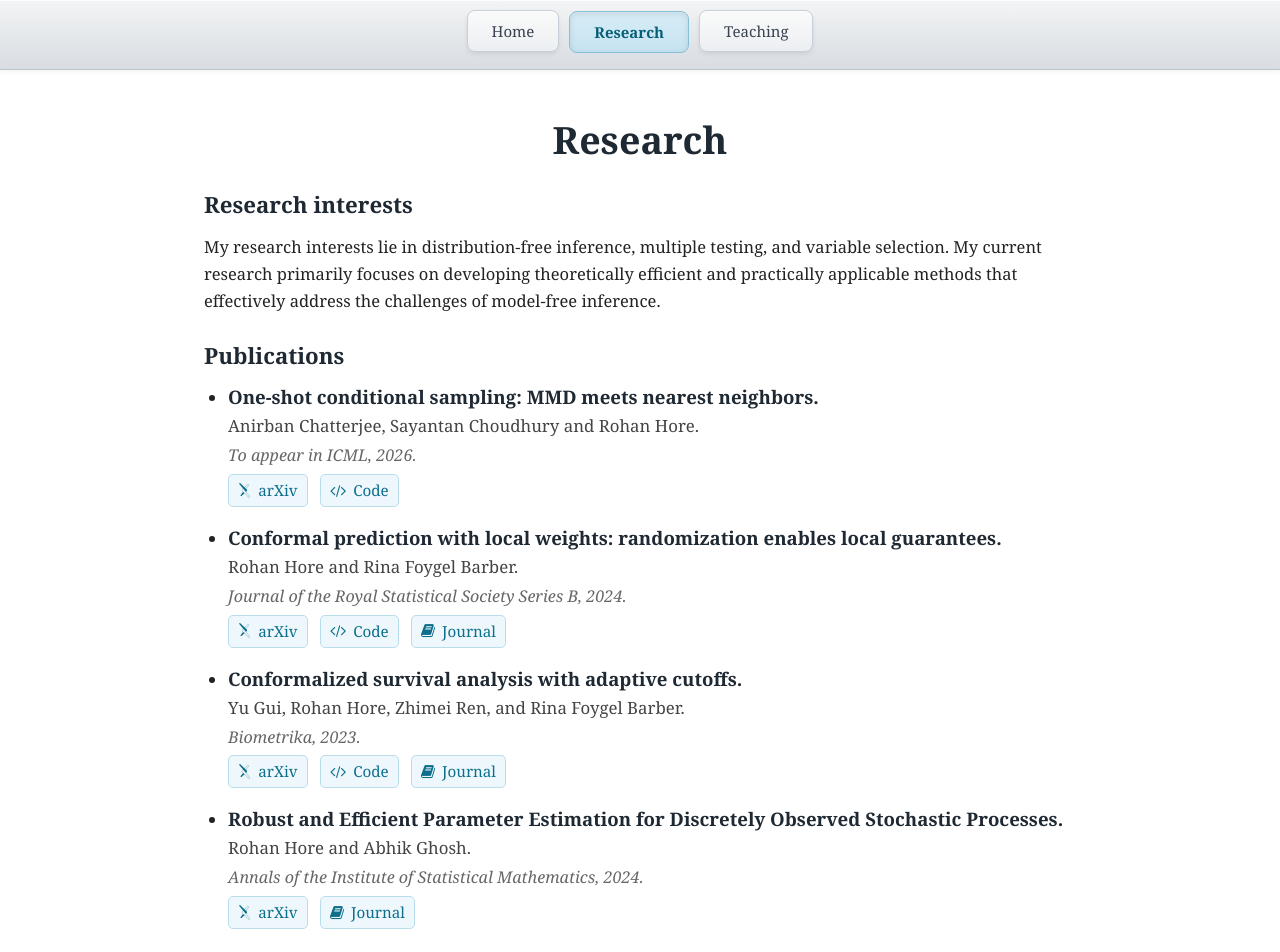
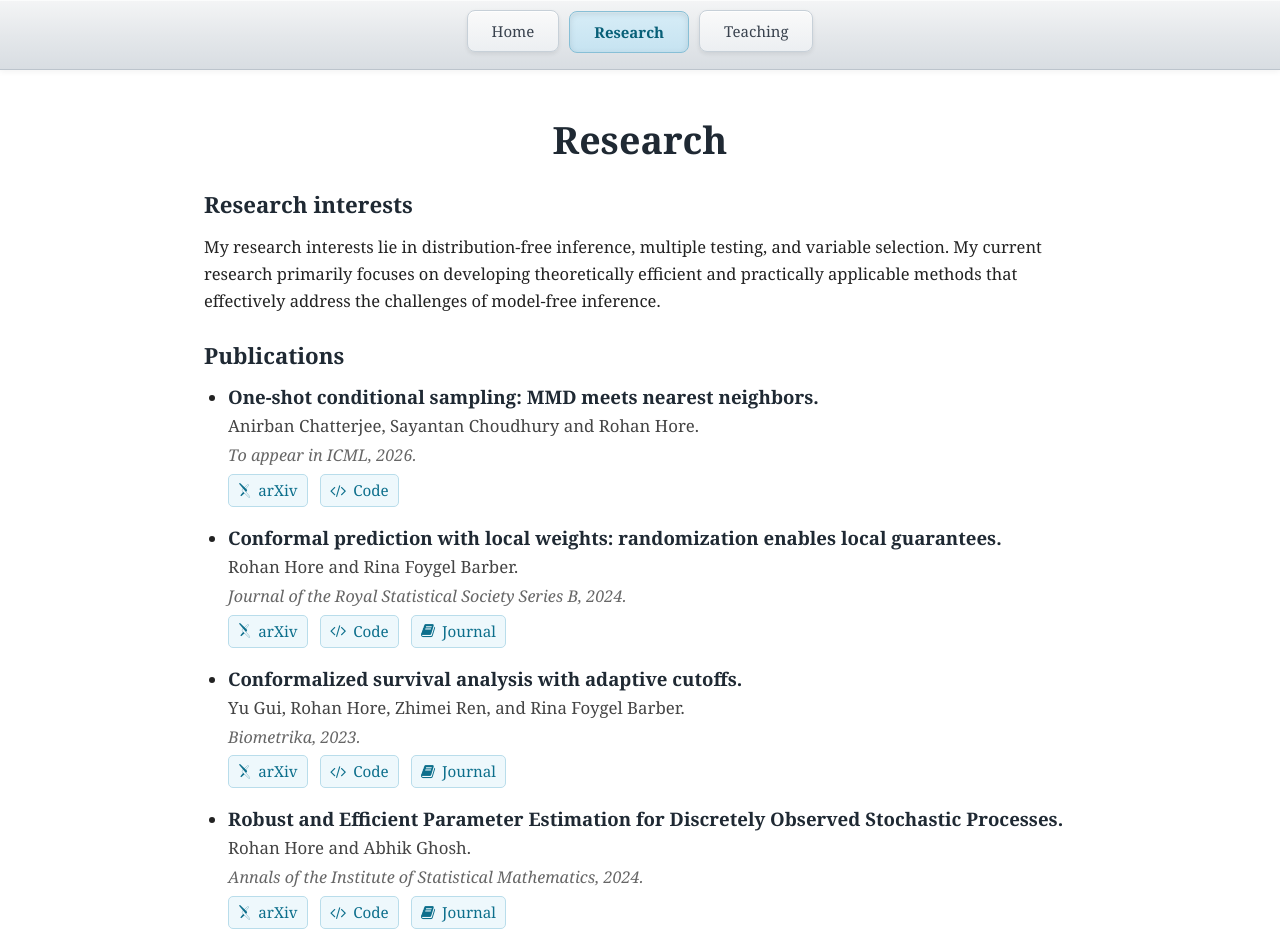
Before and after one commit to rohanhore/rohanhore.github.io, a plain HTML site: page research/index.html in a window 1280 px wide. Shown: the top 952 px of the page. Drawn offline with nearby package versions, Linux system fonts and the light colour scheme; some packages are replaced by stand-ins of ours; a web font is replaced by a local one.

Commit message:
Add GitHub link to research paper HTML

```diff
--- a/research/index.html
+++ b/research/index.html
@@ -97,6 +97,7 @@ that effectively address the challenges of model-free inference.
     <div class="paper-venue">Annals of the Institute of Statistical Mathematics, 2024.</div>
     <div class="paper-links">
         <a href="https://arxiv.org/abs/2204.05028"><i class="ai ai-arxiv"></i> arXiv</a>
+        <a href="https://github.com/rohanhore/MDPDE"><i class="fa fa-code"></i> Code</a>
         <a href="https://link.springer.com/article/10.1007/s10463-024-00922-9"><i class="fa fa-book"></i> Journal</a>
     </div>
 </li>
```
